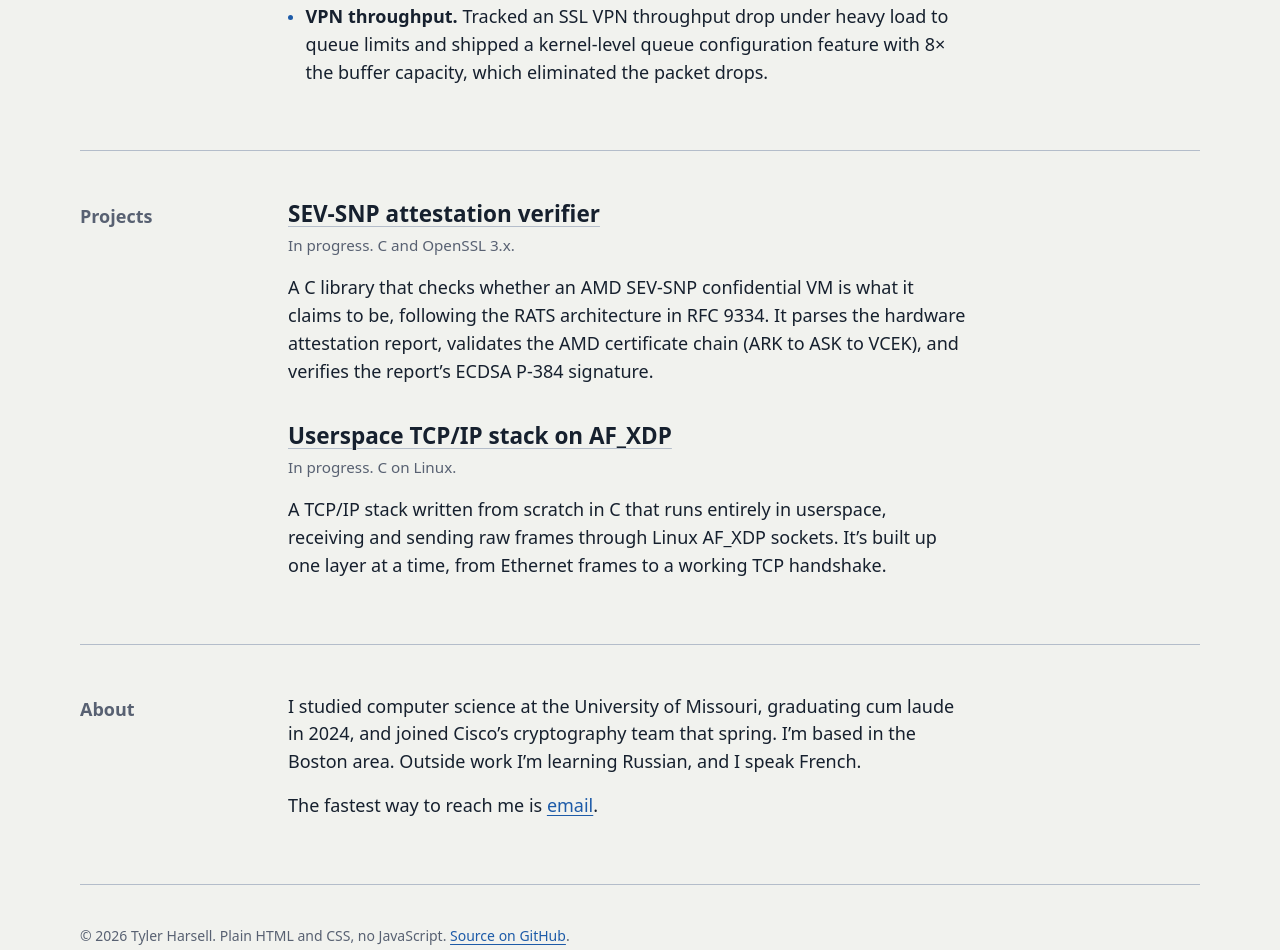
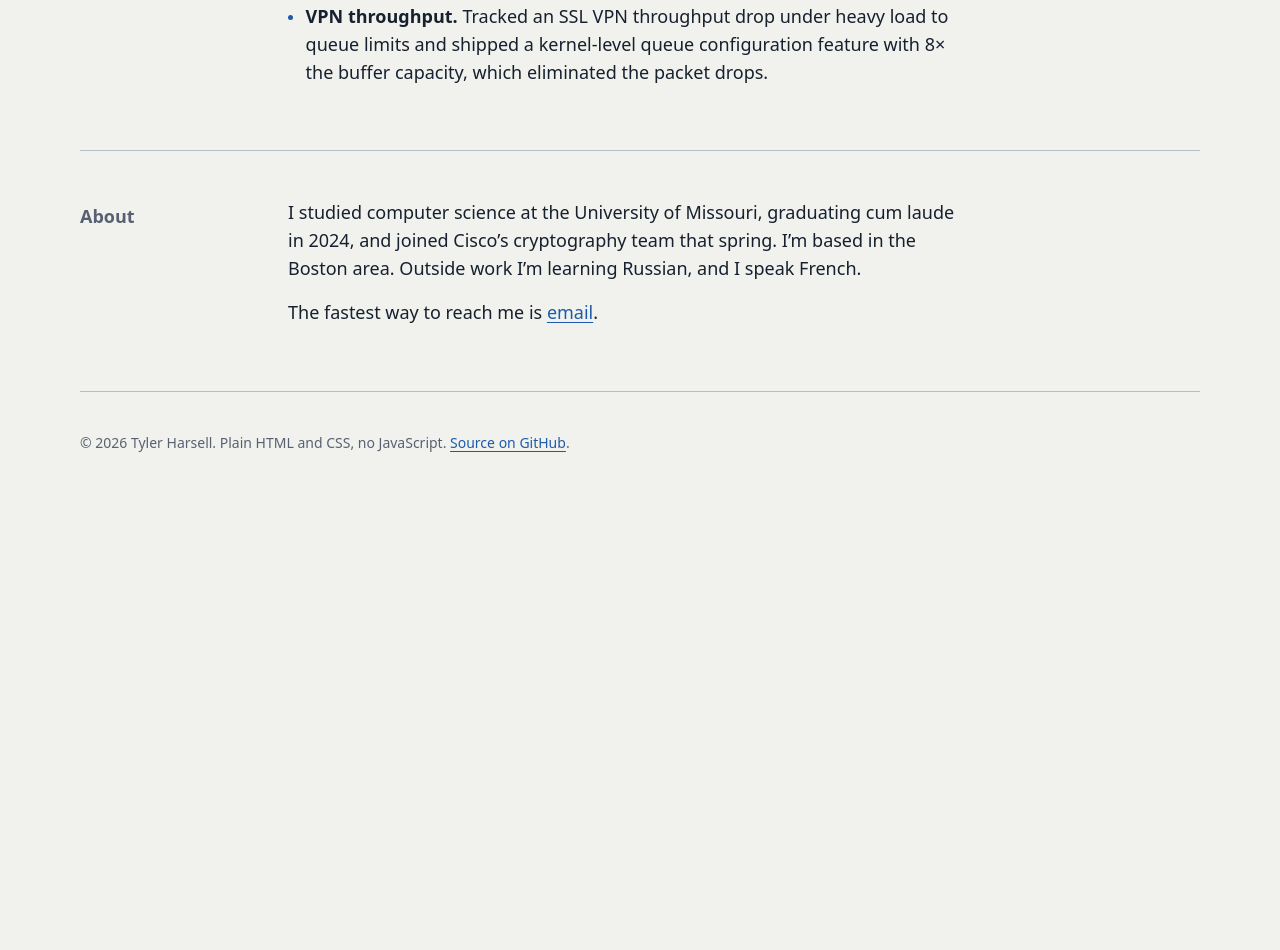
Before and after one commit to tylerharsell/personal-website, a plain HTML site: page index.html in a window 1280 px wide. Shown: the part 1344-2294 px from the top of the page. After the commit the page ends 1862 px from the top, so only its background shows below. Drawn offline with Linux system fonts and the light colour scheme; a web font is replaced by a local one.

Commit message:
Remove Projects section for now
Co-Authored-By: Claude Opus 5.5 <noreply@anthropic.com>
Claude-Session: https://claude.ai/code/session_0151HSfYSmKSgyvTN2yhY5i4

```diff
--- a/index.html
+++ b/index.html
@@ -166,21 +166,6 @@
       </div>
     </section>
 
-    <section class="block" aria-labelledby="projects">
-      <h2 id="projects">Projects</h2>
-      <div class="block-body">
-        <article class="project">
-          <h3><a href="https://github.com/tylerharsell">SEV-SNP attestation verifier</a></h3>
-          <p class="when">In progress. C and OpenSSL 3.x.</p>
-          <p>A C library that checks whether an AMD SEV-SNP confidential VM is what it claims to be, following the RATS architecture in RFC 9334. It parses the hardware attestation report, validates the AMD certificate chain (ARK to ASK to VCEK), and verifies the report’s ECDSA P-384 signature.</p>
-        </article>
-        <article class="project">
-          <h3><a href="https://github.com/tylerharsell">Userspace TCP/IP stack on AF_XDP</a></h3>
-          <p class="when">In progress. C on Linux.</p>
-          <p>A TCP/IP stack written from scratch in C that runs entirely in userspace, receiving and sending raw frames through Linux AF_XDP sockets. It’s built up one layer at a time, from Ethernet frames to a working TCP handshake.</p>
-        </article>
-      </div>
-    </section>
 
     <section class="block" aria-labelledby="about">
       <h2 id="about">About</h2>
```
